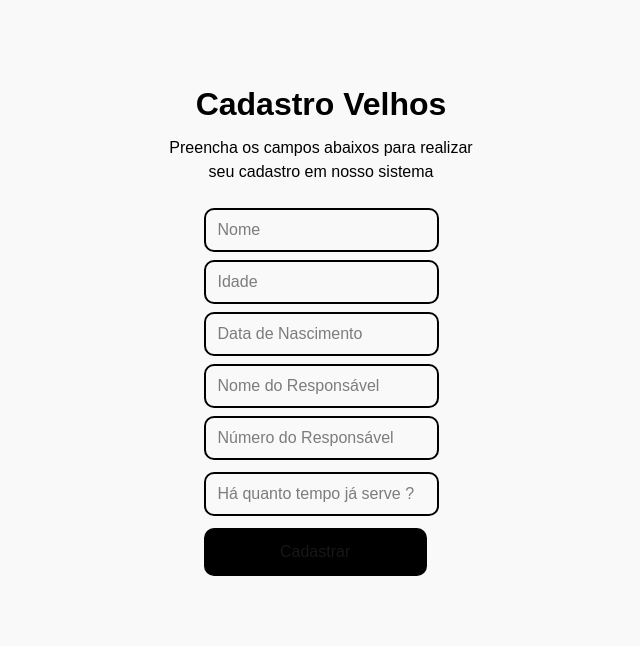
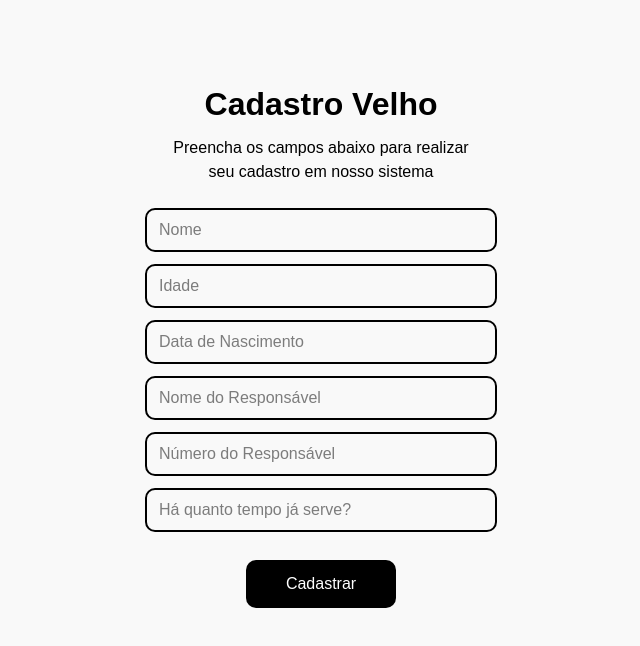
Before and after one commit to guilhermetrutaa/Cadastro-Coroinhas-PSCJ, a Next.js app: page /cadastros/cadastroVelho in a window 1280 px wide. Shown: the top 646 px of the page, without its empty margins (319-959 px from the left). Built offline with nearby package versions, Linux system fonts and the light colour scheme.

Commit message:
:bug: Fix: Arrumando Bugs

```diff
--- a/src/app/cadastros/cadastroNovo/page.jsx
+++ b/src/app/cadastros/cadastroNovo/page.jsx
@@ -1,12 +1,10 @@
 "use client";
 
 import { useState } from "react";
-import { useRouter } from 'next/navigation'
-
+import { useRouter } from 'next/navigation';
 
 export default function Home() {
-
-  const router = useRouter()
+  const router = useRouter();
   const [mensagem, setMensagem] = useState("");
 
   async function handleSubmit(e) {
@@ -28,6 +26,7 @@ export default function Home() {
       });
       setMensagem("✅ Cadastro realizado com sucesso!");
       form.reset();
+      router.push('/cadastros/cadastroRealizado');
     } catch (err) {
       console.error(err);
       setMensagem("❌ Erro ao enviar. Tente novamente.");
@@ -35,43 +34,61 @@ export default function Home() {
   }
 
   return (
-    <div>
-      <div className="w-full min-h-screen bg-[#f9f9f9]">
-        <div className="flex justify-center items-center pt-20">
-          <p className="text-[#000] text-[2rem] font-semibold pb-2">Cadastro Novatos</p>
-        </div>
+    <div className="w-full min-h-screen bg-[#f9f9f9] flex flex-col items-center">
+      <div className="pt-20 text-center">
+        <p className="text-[#000] text-[2rem] font-semibold pb-2">Cadastro Novo</p>
+        <p className="text-[#000] max-w-[20rem] pb-6 mx-auto">
+          Preencha os campos abaixo para realizar seu cadastro em nosso sistema
+        </p>
+      </div>
 
-        <div className="flex justify-center items-center">
-            <p className="text-[#000] text-center max-w-[20rem] pb-6">Preencha os campos abaixos para realizar seu cadastro em nosso sistema</p>
-        </div>
+      <form onSubmit={handleSubmit} className="flex flex-col items-center gap-3 w-full max-w-[22rem]">
+        <input
+          name="nome"
+          type="text"
+          placeholder="Nome"
+          className="w-full border-2 border-[#000] text-[#000] px-3 py-2 rounded-[10px]"
+          required
+        />
 
-        <div className="flex justify-center items-center">
-            <form onSubmit={handleSubmit}>
-                    <div className="pb-2">
-                        <input name="nome" type="text" placeholder="Nome" className="border-2 border-[#000] text-[#000] px-3 py-2 rounded-[10px]" required />
-                    </div>
+        <input
+          name="idade"
+          type="number"
+          placeholder="Idade"
+          className="w-full border-2 border-[#000] text-[#000] px-3 py-2 rounded-[10px]"
+          required
+        />
 
-                    <div className="pb-2">
-                        <input name="idade" type="number" placeholder="Idade" className="border-2 border-[#000] text-[#000] px-3 py-2 rounded-[10px]" required />
-                    </div>
+        <input
+          name="dataNascimento"
+          type="text"
+          placeholder="Data de Nascimento"
+          className="w-full border-2 border-[#000] text-[#000] px-3 py-2 rounded-[10px]"
+          required
+        />
 
-                    <div className="pb-2">
-                        <input name="dataNascimento" type="text" placeholder="Data de Nascimento" className="border-2 border-[#000] text-[#000] px-3 py-2 rounded-[10px]" required />
-                    </div>
+        <input
+          name="nomeResponsavel"
+          placeholder="Nome do Responsável"
+          className="w-full border-2 border-[#000] text-[#000] px-3 py-2 rounded-[10px]"
+          required
+        />
 
-                    <div className="pb-2">
-                        <input name="nomeResponsavel" placeholder="Nome do Responsável" className="border-2 border-[#000] text-[#000] px-3 py-2 rounded-[10px]" required />
-                    </div>
+        <input
+          name="numeroResponsavel"
+          placeholder="Número do Responsável"
+          className="w-full border-2 border-[#000] text-[#000] px-3 py-2 rounded-[10px]"
+          required
+        />
 
-                    <div className="pb-3">
-                        <input name="numeroResponsavel" placeholder="Número do Responsável" className="border-2 border-[#000] text-[#000] px-3 py-2 rounded-[10px]" required />
-                    </div>
-                <div className="pb-10">
-                    <button type="submit" className="bg-[#000] py-3 px-[4.78rem] rounded-[10px]" onClick={() => router.push('/cadastros/cadastroRealizado')}>Cadastrar</button>
-                </div>
-            </form>
-        </div>
-      </div>
+        <button
+          type="submit"
+          className="bg-[#000] text-white py-3 px-10 rounded-[10px] mt-4"
+          onClick={() => router.push('/cadastros/cadastroRealizado')}
+        >
+          Cadastrar
+        </button>
+      </form>
     </div>
   );
 }
--- a/src/app/cadastros/cadastroVelho/page.jsx
+++ b/src/app/cadastros/cadastroVelho/page.jsx
@@ -1,11 +1,10 @@
 "use client";
 
 import { useState } from "react";
-import { useRouter } from 'next/navigation'
-
+import { useRouter } from 'next/navigation';
 
 export default function Home() {
-  const router = useRouter()
+  const router = useRouter();
   const [mensagem, setMensagem] = useState("");
 
   async function handleSubmit(e) {
@@ -28,6 +27,7 @@ export default function Home() {
       });
       setMensagem("✅ Cadastro realizado com sucesso!");
       form.reset();
+      router.push('/cadastros/cadastroRealizado');
     } catch (err) {
       console.error(err);
       setMensagem("❌ Erro ao enviar. Tente novamente.");
@@ -35,47 +35,68 @@ export default function Home() {
   }
 
   return (
-    <div>
-      <div className="w-full min-h-screen bg-[#f9f9f9]">
-        <div className="flex justify-center items-center pt-20">
-          <p className="text-[#000] text-[2rem] font-semibold pb-2">Cadastro Velhos</p>
-        </div>
+    <div className="w-full min-h-screen bg-[#f9f9f9] flex flex-col items-center">
+      <div className="pt-20 text-center">
+        <p className="text-[#000] text-[2rem] font-semibold pb-2">Cadastro Velho</p>
+        <p className="text-[#000] max-w-[20rem] pb-6 mx-auto">
+          Preencha os campos abaixo para realizar seu cadastro em nosso sistema
+        </p>
+      </div>
 
-        <div className="flex justify-center items-center">
-            <p className="text-[#000] text-center max-w-[20rem] pb-6">Preencha os campos abaixos para realizar seu cadastro em nosso sistema</p>
-        </div>
+      <form onSubmit={handleSubmit} className="flex flex-col items-center gap-3 w-full max-w-[22rem]">
+        <input
+          name="nome"
+          type="text"
+          placeholder="Nome"
+          className="w-full border-2 border-[#000] text-[#000] px-3 py-2 rounded-[10px]"
+          required
+        />
 
-        <div className="flex justify-center items-center">
-            <form onSubmit={handleSubmit}>
-                    <div className="pb-2">
-                        <input name="nome" type="text" placeholder="Nome" className="border-2 border-[#000] text-[#000] px-3 py-2 rounded-[10px]" required />
-                    </div>
+        <input
+          name="idade"
+          type="number"
+          placeholder="Idade"
+          className="w-full border-2 border-[#000] text-[#000] px-3 py-2 rounded-[10px]"
+          required
+        />
 
-                    <div className="pb-2">
-                        <input name="idade" type="number" placeholder="Idade" className="border-2 border-[#000] text-[#000] px-3 py-2 rounded-[10px]" required />
-                    </div>
+        <input
+          name="dataNascimento"
+          type="text"
+          placeholder="Data de Nascimento"
+          className="w-full border-2 border-[#000] text-[#000] px-3 py-2 rounded-[10px]"
+          required
+        />
 
-                    <div className="pb-2">
-                        <input name="dataNascimento" type="text" placeholder="Data de Nascimento" className="border-2 border-[#000] text-[#000] px-3 py-2 rounded-[10px]" required />
-                    </div>
+        <input
+          name="nomeResponsavel"
+          placeholder="Nome do Responsável"
+          className="w-full border-2 border-[#000] text-[#000] px-3 py-2 rounded-[10px]"
+          required
+        />
 
-                    <div className="pb-2">
-                        <input name="nomeResponsavel" placeholder="Nome do Responsável" className="border-2 border-[#000] text-[#000] px-3 py-2 rounded-[10px]" required />
-                    </div>
+        <input
+          name="numeroResponsavel"
+          placeholder="Número do Responsável"
+          className="w-full border-2 border-[#000] text-[#000] px-3 py-2 rounded-[10px]"
+          required
+        />
 
-                    <div className="pb-3">
-                        <input name="numeroResponsavel" placeholder="Número do Responsável" className="border-2 border-[#000] text-[#000] px-3 py-2 rounded-[10px]" required />
-                    </div>
+        <input
+          name="tempoDeCoroinha"
+          placeholder="Há quanto tempo já serve?"
+          className="w-full border-2 border-[#000] text-[#000] px-3 py-2 rounded-[10px]"
+          required
+        />
 
-                    <div className="pb-3">
-                        <input name="tempoDeCoroinha" placeholder="Há quanto tempo já serve ?" className="border-2 border-[#000] text-[#000] px-3 py-2 rounded-[10px]" required />
-                    </div>
-                <div className="pb-10">
-                    <button type="submit" className="bg-[#000] py-3 px-[4.78rem] rounded-[10px]" onClick={() => router.push('/cadastros/cadastroRealizado')}>Cadastrar</button>
-                </div>
-            </form>
-        </div>
-      </div>
+        <button
+          type="submit"
+          className="bg-[#000] text-white py-3 px-10 rounded-[10px] mt-4"
+          onClick={() => router.push('/cadastros/cadastroRealizado')}
+        >
+          Cadastrar
+        </button>
+      </form>
     </div>
   );
 }
```
